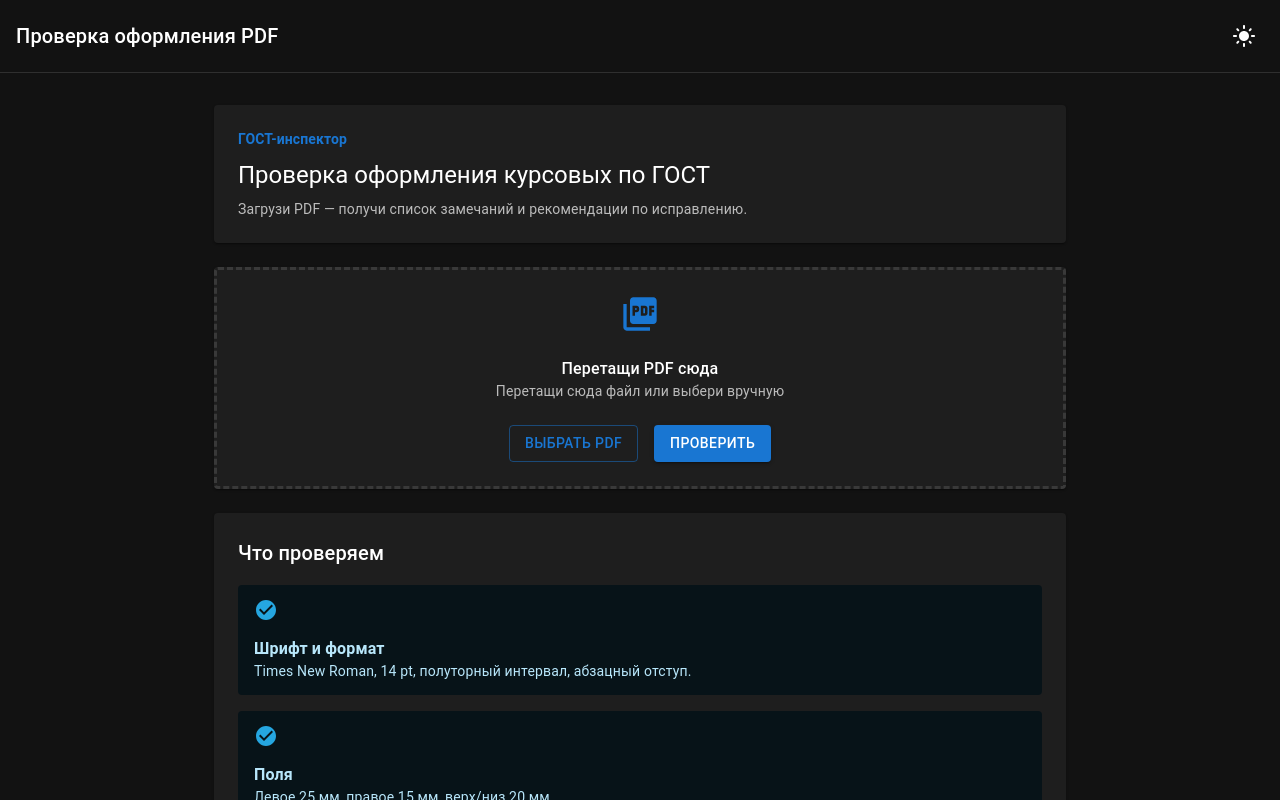
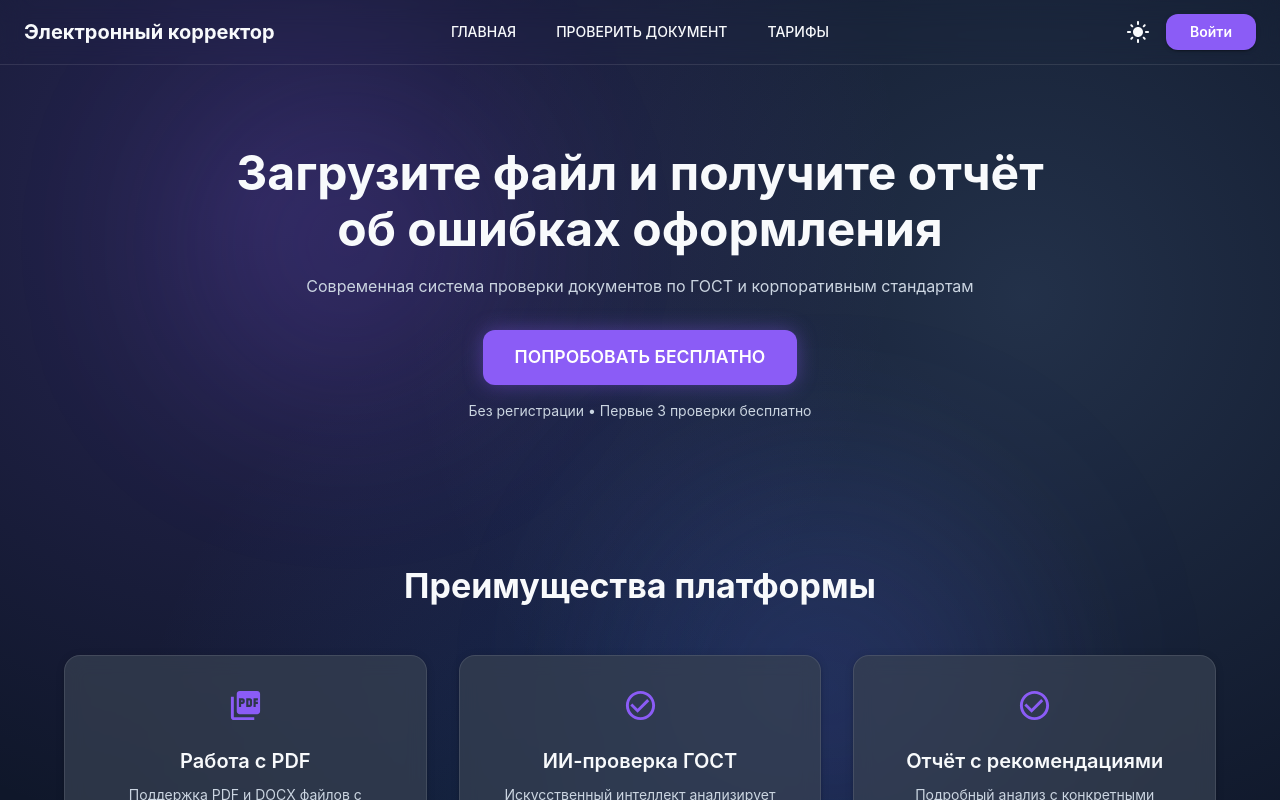
Before and after one commit to msklnkk/Electronic_corrector, a React (Create React App) app in the folder front/: page / in a window 1280 px wide. Shown: the top 800 px of the page. Built offline with nearby package versions, Linux system fonts and the light colour scheme.

Commit message:
Обновлен дизайн начальной страницы

```diff
--- a/front/src/App.tsx
+++ b/front/src/App.tsx
@@ -1,2 +1,2 @@
-import GostInspectorApp from "./pages/Welcome";
-export default GostInspectorApp;
+import Welcome from "./pages/Welcome";
+export default Welcome;
--- a/front/src/pages/Welcome.tsx
+++ b/front/src/pages/Welcome.tsx
@@ -3,38 +3,39 @@ import {
   ThemeProvider,
   createTheme,
   CssBaseline,
+  AppBar,
+  Toolbar,
+  Typography,
+  Button,
+  IconButton,
   Container,
   Box,
-  Typography,
+  Stack,
   Paper,
-  Button,
-  IconButton,
-  Input,
-  CircularProgress,
-  Alert,
-  Stack,
 } from "@mui/material";
-import {
-  LightMode,
-  DarkMode,
-  PictureAsPdf,
-  CheckCircle,
-  ErrorOutline,
-} from "@mui/icons-material";
+import { LightMode, DarkMode, PictureAsPdf, CheckCircleOutline } from "@mui/icons-material";
 
-const GostInspectorApp: React.FC = () => {
+const Welcome: React.FC = () => {
   const [mode, setMode] = useState<"light" | "dark">("dark");
-  const [fileName, setFileName] = useState("Перетащи PDF сюда");
-  const [messages, setMessages] = useState<string[]>([]);
-  const [loading, setLoading] = useState(false);
 
   const theme = useMemo(
     () =>
       createTheme({
         palette: {
           mode,
-          primary: { main: "#1976d2" },
-          secondary: { main: "#22d3ee" },
+          primary: { main: "#8b5cf6" },
+          background: {
+            default: mode === "dark" ? "#0f172a" : "#f8fafc",
+            paper: mode === "dark" ? "#1e293b" : "#ffffff",
+          },
+          text: {
+            primary: mode === "dark" ? "#f8fafc" : "#1e293b",
+            secondary: mode === "dark" ? "#cbd5e1" : "#475569",
+          },
+        },
+        typography: {
+          fontFamily: "'Inter', 'Roboto', sans-serif",
+          h3: { fontWeight: 700 },
         },
       }),
     [mode]
@@ -44,194 +45,217 @@ const GostInspectorApp: React.FC = () => {
     setMode((prev) => (prev === "light" ? "dark" : "light"));
   };
 
-  const handleDrop = (e: React.DragEvent<HTMLDivElement>) => {
-    e.preventDefault();
-    const file = e.dataTransfer.files[0];
-    if (file && file.type === "application/pdf") {
-      setFileName(file.name);
-      setMessages([]);
-    } else {
-      setMessages(["Поддерживается только PDF"]);
-    }
-  };
-
-  const handleFileChange = (e: React.ChangeEvent<HTMLInputElement>) => {
-    const file = e.target.files?.[0];
-    if (file) {
-      setFileName(file.name);
-      setMessages([]);
-    }
-  };
-
-  const handleSubmit = (e: React.FormEvent) => {
-    e.preventDefault();
-    setLoading(true);
-    setMessages(["Файл проверяется..."]);
-    setTimeout(() => {
-      setMessages(["Проверка завершена (пример)."]);
-      setLoading(false);
-    }, 2000);
-  };
-
   const features = [
     {
-      icon: <CheckCircle />,
-      title: "Шрифт и формат",
-      desc: "Times New Roman, 14 pt, полуторный интервал, абзацный отступ.",
+      icon: <PictureAsPdf fontSize="large" color="primary" />,
+      title: "Работа с PDF",
+      desc: "Поддержка PDF и DOCX файлов с сохранением форматирования",
     },
     {
-      icon: <CheckCircle />,
-      title: "Поля",
-      desc: "Левое 25 мм, правое 15 мм, верх/низ 20 мм.",
+      icon: <CheckCircleOutline fontSize="large" color="primary" />,
+      title: "ИИ-проверка ГОСТ",
+      desc: "Искусственный интеллект анализирует соответствие стандартам",
     },
     {
-      icon: <CheckCircle />,
-      title: "Структура",
-      desc: "Содержание, введение, заключение, список источников, приложения.",
-    },
-    {
-      icon: <ErrorOutline />,
-      title: "Нумерация и оформление",
-      desc: "Номера страниц, таблицы, рисунки, формулы по ГОСТ.",
+      icon: <CheckCircleOutline fontSize="large" color="primary" />,
+      title: "Отчёт с рекомендациями",
+      desc: "Подробный анализ с конкретными советами по исправлению",
     },
   ];
 
   return (
     <ThemeProvider theme={theme}>
       <CssBaseline />
-      <Box sx={{ minHeight: "100vh", bgcolor: "background.default" }}>
-        {/* Header */}
+      <Box
+        sx={{
+          minHeight: "100vh",
+          position: "relative",
+          overflow: "hidden",
+          background: mode === "dark"
+            ? "radial-gradient(circle at 20% 20%, rgba(139,92,246,0.2), transparent 50%), radial-gradient(circle at 80% 30%, rgba(147,197,253,0.15), transparent 50%), radial-gradient(circle at 50% 80%, rgba(59,130,246,0.15), transparent 50%), #0f172a"
+            : "radial-gradient(circle at 30% 30%, rgba(168,85,247,0.2), transparent 50%), radial-gradient(circle at 80% 60%, rgba(99,102,241,0.15), transparent 50%), #faf5ff",
+        }}
+      >
+        {/* Эффект бликов */}
         <Box
-          component="header"
           sx={{
-            display: "flex",
-            justifyContent: "space-between",
-            alignItems: "center",
-            p: 2,
+            position: "absolute",
+            inset: 0,
+            "&::before, &::after": {
+              content: '""',
+              position: "absolute",
+              borderRadius: "50%",
+              filter: "blur(100px)",
+              opacity: 0.5,
+              animation: "moveGlow 20s infinite alternate ease-in-out",
+            },
+            "&::before": {
+              width: 300,
+              height: 300,
+              background: "rgba(139,92,246,0.35)",
+              top: "10%",
+              left: "15%",
+            },
+            "&::after": {
+              width: 400,
+              height: 400,
+              background: "rgba(99,102,241,0.3)",
+              bottom: "10%",
+              right: "20%",
+            },
+            "@keyframes moveGlow": {
+              "0%": { transform: "translate(0,0)" },
+              "100%": { transform: "translate(30px, -30px)" },
+            },
+          }}
+        />
+
+        {/* Навбар */}
+        <AppBar
+          position="static"
+          elevation={0}
+          color="transparent"
+          sx={{
             borderBottom: 1,
-            borderColor: "divider",
+            borderColor: mode === "dark" ? "rgba(255,255,255,0.1)" : "rgba(0,0,0,0.1)",
+            backdropFilter: "blur(12px)",
+            zIndex: 10,
           }}
         >
-          <Typography variant="h6">Проверка оформления PDF</Typography>
-          <IconButton color="inherit" onClick={handleThemeToggle}>
-            {mode === "light" ? <DarkMode /> : <LightMode />}
-          </IconButton>
+          <Toolbar
+            sx={{
+              justifyContent: "space-between",
+              alignItems: "center",
+              position: "relative",
+            }}
+          >
+            {/* Левая часть — логотип */}
+            <Typography variant="h6" sx={{ fontWeight: 700 }}>
+              Электронный корректор
+            </Typography>
+
+            {/* Центр — навигация */}
+            <Stack
+              direction="row"
+              spacing={3}
+              sx={{
+                position: "absolute",
+                left: "50%",
+                transform: "translateX(-50%)",
+              }}
+            >
+              <Button color="inherit">Главная</Button>
+              <Button color="inherit">Проверить документ</Button>
+              <Button color="inherit">Тарифы</Button>
+            </Stack>
+
+            {/* Правая часть — тема + профиль */}
+            <Stack direction="row" spacing={1} alignItems="center">
+              <IconButton color="inherit" onClick={handleThemeToggle}>
+                {mode === "dark" ? <LightMode /> : <DarkMode />}
+              </IconButton>
+              <Button
+                variant="contained"
+                color="primary"
+                sx={{
+                  borderRadius: "12px",
+                  textTransform: "none",
+                  fontWeight: 600,
+                  px: 3,
+                }}
+              >
+                Войти
+              </Button>
+            </Stack>
+          </Toolbar>
+        </AppBar>
+
+        {/* Герой-секция */}
+        <Container maxWidth="md" sx={{ textAlign: "center", py: 10, position: "relative", zIndex: 2 }}>
+          <Typography variant="h3" gutterBottom>
+            Загрузите файл и получите отчёт об ошибках оформления
+          </Typography>
+          <Typography variant="body1" sx={{ color: "text.secondary", mb: 4 }}>
+            Современная система проверки документов по ГОСТ и корпоративным стандартам
+          </Typography>
+          <Button
+            variant="contained"
+            size="large"
+            color="primary"
+            sx={{
+              px: 4,
+              py: 1.5,
+              borderRadius: "12px",
+              fontWeight: 600,
+              fontSize: "1.1rem",
+              boxShadow: "0 0 20px rgba(139,92,246,0.4)",
+            }}
+          >
+            Попробовать бесплатно
+          </Button>
+          <Typography variant="body2" sx={{ color: "text.secondary", mt: 2 }}>
+            Без регистрации • Первые 3 проверки бесплатно
+          </Typography>
+        </Container>
+
+        {/* Преимущества */}
+        <Box sx={{ bgcolor: "transparent", py: 8, position: "relative", zIndex: 2 }}>
+          <Container maxWidth="lg">
+            <Typography
+              variant="h4"
+              align="center"
+              sx={{ mb: 6, fontWeight: 700 }}
+            >
+              Преимущества платформы
+            </Typography>
+            <Stack
+              direction={{ xs: "column", md: "row" }}
+              spacing={4}
+              justifyContent="center"
+              alignItems="stretch"
+            >
+              {features.map((f, i) => (
+                <Paper
+                  key={i}
+                  elevation={3}
+                  sx={{
+                    flex: 1,
+                    p: 4,
+                    textAlign: "center",
+                    borderRadius: "16px",
+                    bgcolor: mode === "dark" ? "rgba(30,41,59,0.7)" : "#ffffff",
+                    backdropFilter: "blur(10px)",
+                    border: "1px solid rgba(255,255,255,0.1)",
+                    transition: "transform 0.3s",
+                    "&:hover": { transform: "translateY(-6px)" },
+                  }}
+                >
+                  <Box sx={{ mb: 2 }}>{f.icon}</Box>
+                  <Typography variant="h6" sx={{ fontWeight: 600, mb: 1 }}>
+                    {f.title}
+                  </Typography>
+                  <Typography variant="body2" sx={{ color: "text.secondary" }}>
+                    {f.desc}
+                  </Typography>
+                </Paper>
+              ))}
+            </Stack>
+          </Container>
         </Box>
 
-        {/* Main */}
-        <Container maxWidth="md" sx={{ py: 4 }}>
-          {/* Hero */}
-          <Paper sx={{ p: 3, mb: 3 }}>
-            <Typography
-              variant="subtitle2"
-              color="primary"
-              sx={{ fontWeight: 600 }}
-            >
-              ГОСТ-инспектор
-            </Typography>
-            <Typography variant="h5" sx={{ mt: 1, mb: 1 }}>
-              Проверка оформления курсовых по ГОСТ
-            </Typography>
-            <Typography variant="body2" color="text.secondary">
-              Загрузи PDF — получи список замечаний и рекомендации по
-              исправлению.
-            </Typography>
-          </Paper>
-
-          {/* File Uploader */}
-          <Paper
-            sx={{
-              p: 3,
-              mb: 3,
-              textAlign: "center",
-              borderStyle: "dashed",
-              borderColor: "divider",
-              bgcolor: "background.paper",
-            }}
-            onDrop={handleDrop}
-            onDragOver={(e) => e.preventDefault()}
-          >
-            <Box sx={{ mb: 2 }}>
-              <PictureAsPdf sx={{ fontSize: 40, color: "primary.main" }} />
-            </Box>
-            <Typography variant="body1" sx={{ fontWeight: 500 }}>
-              {fileName}
-            </Typography>
-            <Typography variant="body2" color="text.secondary">
-              Перетащи сюда файл или выбери вручную
-            </Typography>
-
-            <form onSubmit={handleSubmit}>
-                <Stack direction="row" justifyContent="center" spacing={2} sx={{ mt: 3 }}>
-                    <Button variant="outlined" component="label">
-                    Выбрать PDF
-                    <input
-                        type="file"
-                        accept="application/pdf"
-                        onChange={handleFileChange}
-                        style={{ display: "none" }}
-                    />
-                    </Button>
-                    <Button
-                    type="submit"
-                    variant="contained"
-                    disabled={loading}
-                    startIcon={loading ? <CircularProgress size={18} /> : undefined}
-                    >
-                    {loading ? "Проверяем…" : "Проверить"}
-                    </Button>
-                </Stack>
-            </form>
-
-
-            {messages.length > 0 && (
-              <Box sx={{ mt: 3 }}>
-                {messages.map((msg, i) => (
-                  <Alert
-                    key={i}
-                    severity={msg.includes("завершена") ? "success" : "info"}
-                    sx={{ mb: 1 }}
-                  >
-                    {msg}
-                  </Alert>
-                ))}
-              </Box>
-            )}
-          </Paper>
-
-          {/* Features */}
-          <Paper sx={{ p: 3 }}>
-            <Typography variant="h6" sx={{ mb: 2 }}>
-              Что проверяем
-            </Typography>
-            <Stack spacing={2}>
-              {features.map((f) => (
-                <Alert
-                  key={f.title}
-                  icon={f.icon}
-                  severity="info"
-                  sx={{ display: "flex", flexDirection: "column", alignItems: "flex-start" }}
-                >
-                  <Typography fontWeight="bold">{f.title}</Typography>
-                  {f.desc}
-                </Alert>
-              ))}
-            </Stack>
-          </Paper>
-        </Container>
-
-        {/* Footer */}
+        {/* Подвал */}
         <Box
-          component="footer"
           sx={{
             textAlign: "center",
-            py: 2,
+            py: 3,
             borderTop: 1,
             borderColor: "divider",
+            position: "relative",
+            zIndex: 2,
           }}
         >
           <Typography variant="body2" color="text.secondary">
-            Прототип для курсовой · React + Material UI
+            © 2025 Электронный корректор
           </Typography>
         </Box>
       </Box>
@@ -239,4 +263,4 @@ const GostInspectorApp: React.FC = () => {
   );
 };
 
-export default GostInspectorApp;
+export default Welcome;
```
